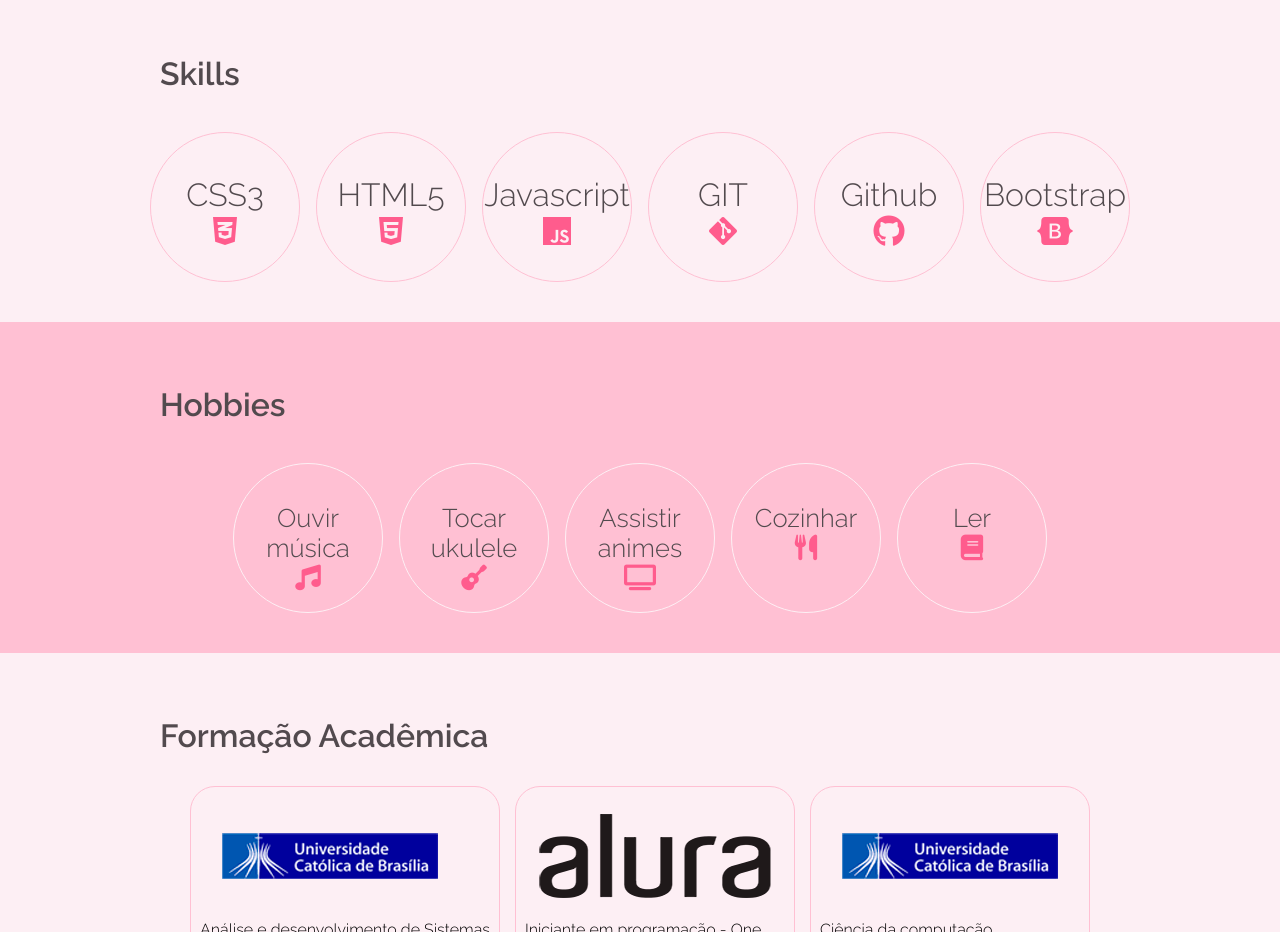
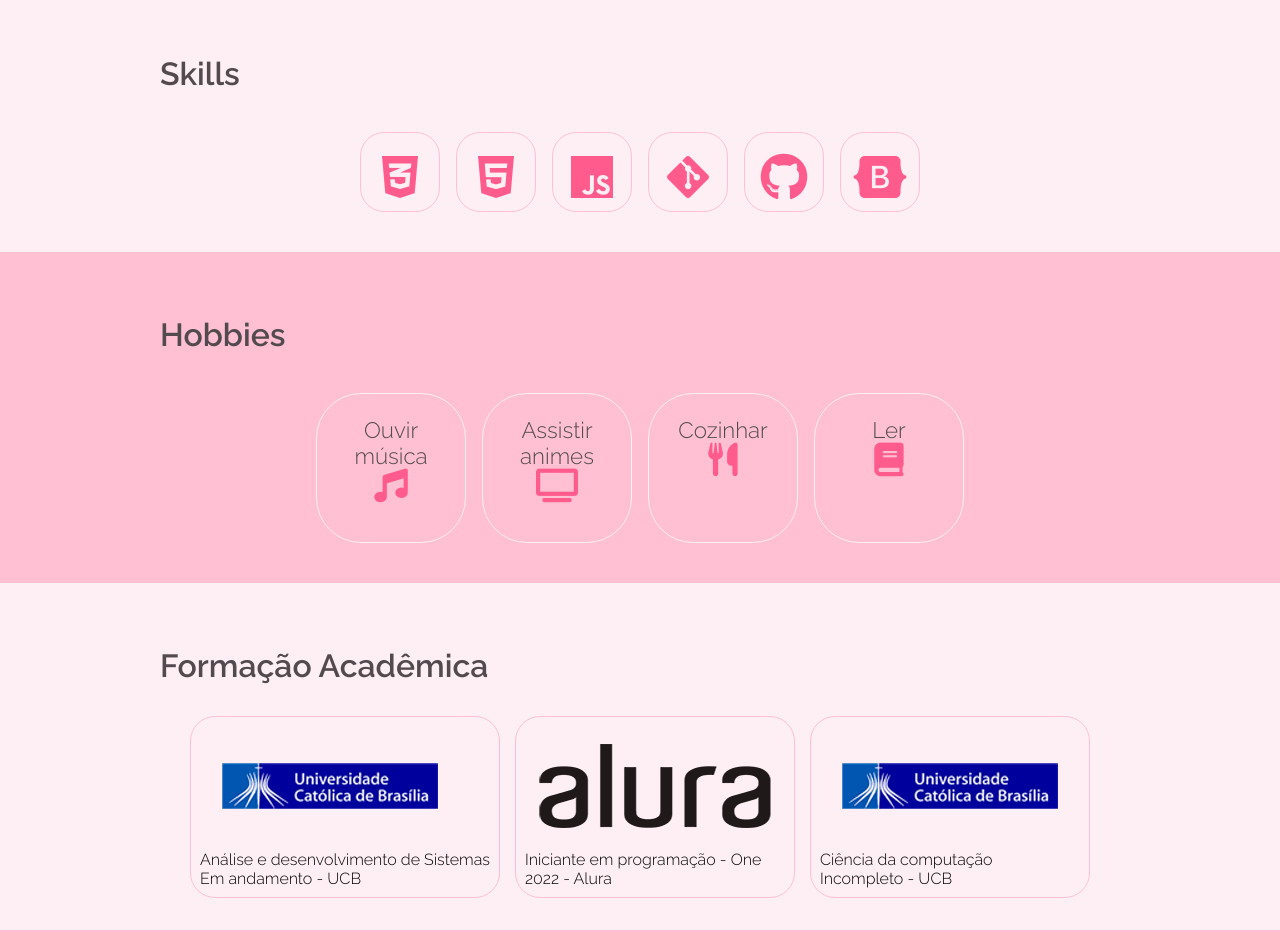
Before and after one commit to AnaBeat/Portfolio, a plain HTML site: page index.html in a window 1280 px wide. Shown: the part 920-1852 px from the top of the page. Drawn offline with Linux system fonts and the light colour scheme.

Commit message:
Alterações na seção de skills

```diff
--- a/css/style.css
+++ b/css/style.css
@@ -165,7 +165,7 @@ input#control-nav {
 	position: relative;
 	margin: .5em;
 	width: 100%;
-	max-width: 150px;
+	max-width: 80px;
 	text-align: center;
 	overflow: hidden;
 }
@@ -178,7 +178,7 @@ input#control-nav {
 
 .item-skill {
   border: #FFC0D3 solid 1px;
-  border-radius: 50%;
+  border-radius: 30%;
   position: absolute;
   top: 0;
   right: 0;
@@ -186,13 +186,9 @@ input#control-nav {
   left: 0;
 }
 
-.item-skill:hover {
-  background: #FFC0D3;
-}
-
 .titulo-skill {
   position: absolute;
-	top: 18%;
+	top: 5%;
 	left: 0;
 	right: 0;
 	padding: .5em 0;
@@ -202,7 +198,7 @@ input#control-nav {
 
 .icone  {
   color: #FF5C8D;
-  font-size: 1em;
+  font-size: 1.5em;
 }
 
 /*Section hobbie*/
@@ -224,7 +220,7 @@ input#control-nav {
 
 .item-hobbie {
   border: #FDEFF4 solid 1px;
-  border-radius: 50%;
+  border-radius: 30%;
   position: absolute;
   top: 0;
   right: 0;
@@ -232,17 +228,13 @@ input#control-nav {
   left: 0;
 }
 
-.item-hobbie:hover  {
-  background: #FDEFF4;
-}
-
 .titulo-hobbie {
   position: absolute;
-	top: 18%;
+	top: 8%;
 	left: 0;
 	right: 0;
 	padding: .5em 0;
-  font-size: 1.6em;
+  font-size: 1.4em;
   color: #524A4E;
 }
 
@@ -257,10 +249,6 @@ input#control-nav {
 
 .formacao:first-child {
   margin: 0;
-}
-
-.formacao:hover {
-  background: #FFC0D3;
 }
 
 /*Section projetos*/
@@ -483,8 +471,8 @@ footer .fab {
    }
 
    .container {
-     flex-direction: column;
-   }
+    flex-direction: column;
+  }
 
    .formacao {
      margin: 0;
--- a/index.html
+++ b/index.html
@@ -96,37 +96,37 @@
 
            <div class="skill">
              <div class="item-skill">
-               <p class="titulo-skill">CSS3 <br><i class="fa-brands fa-css3-alt icone"></i></p>
+               <p class="titulo-skill"><i class="fa-brands fa-css3-alt icone"></i></p>
              </div>
            </div>
 
           <div class="skill">
              <div class="item-skill">
-               <p class="titulo-skill">HTML5 <br><i class="fa-brands fa-html5 icone"></i></p>
+               <p class="titulo-skill"><i class="fa-brands fa-html5 icone"></i></p>
             </div>
           </div>
 
           <div class="skill">
             <div class="item-skill">
-            <p class="titulo-skill">Javascript <i class="fa-brands fa-js icone"></i></p>
+            <p class="titulo-skill"><i class="fa-brands fa-js icone"></i></p>
           </div>
           </div>
 
           <div class="skill">
             <div class="item-skill">
-            <p class="titulo-skill">GIT <br><i class="fa-brands fa-git-alt icone"></i></p>
+            <p class="titulo-skill"><i class="fa-brands fa-git-alt icone"></i></p>
           </div>
           </div>
 
           <div class="skill">
             <div class="item-skill">
-          <p class="titulo-skill">Github <br><i class="fa-brands fa-github icone"></i></p>
+          <p class="titulo-skill"><i class="fa-brands fa-github icone"></i></p>
         </div>
         </div>
 
         <div class="skill">
           <div class="item-skill">
-          <p class="titulo-skill">Bootstrap <i class="fab fa-bootstrap icone"></i></p>
+          <p class="titulo-skill"><i class="fab fa-bootstrap icone"></i></p>
         </div>
         </div>
 
@@ -142,15 +142,9 @@
 
           <div class="hobbie">
             <div class="item-hobbie">
-              <p class="titulo-hobbie">Ouvir música <br><i class="fas fa-music icone"></i></p>
+              <p class="titulo-hobbie">Ouvir <br> música <br> <i class="fas fa-music icone"></i></p>
             </div>
           </div>
-
-          <div class="hobbie">
-            <div class="item-hobbie">
-          <p class="titulo-hobbie">Tocar ukulele <br><i class="fas fa-guitar icone"></i></p>
-        </div>
-      </div>
 
           <div class="hobbie">
             <div class="item-hobbie">
```
